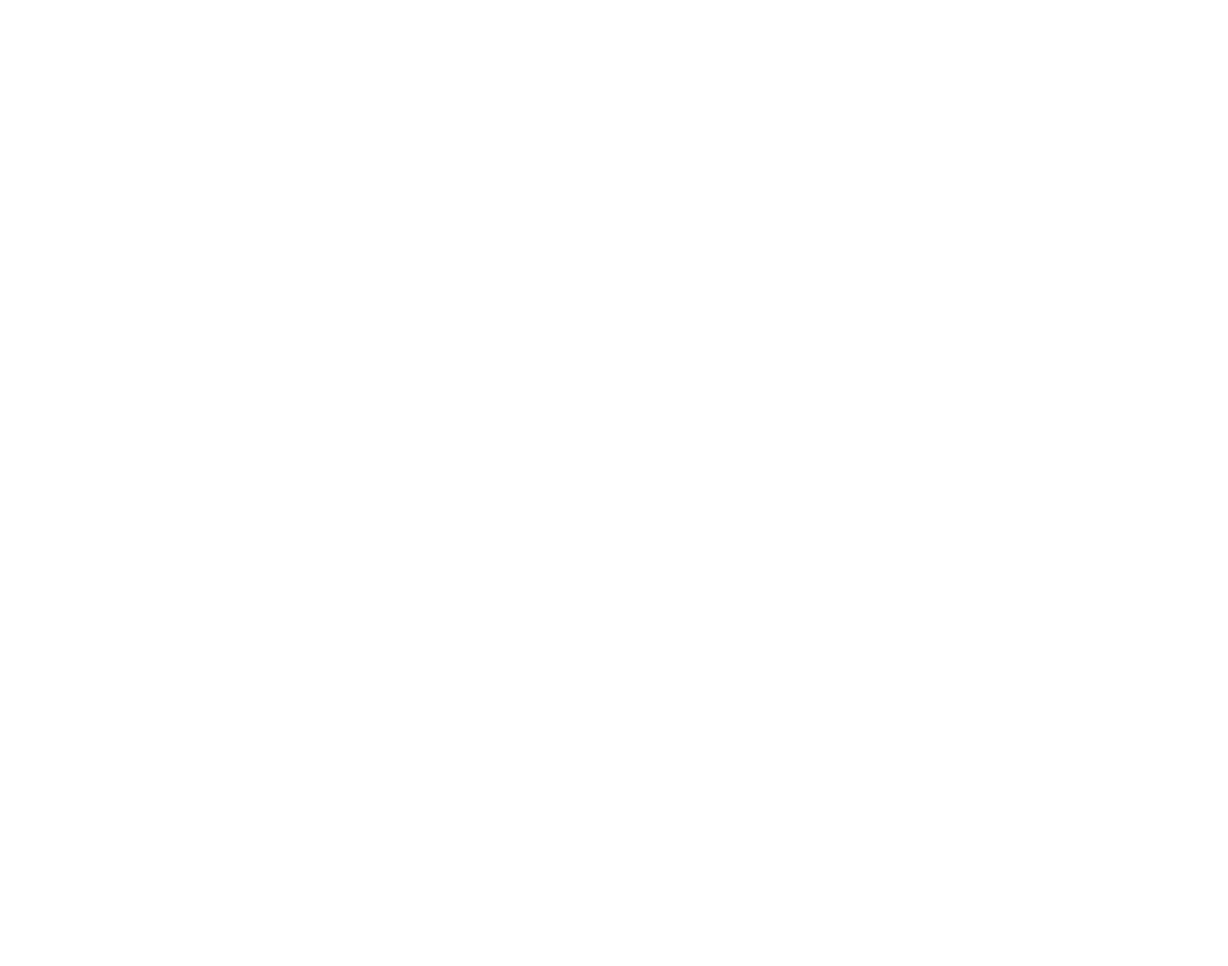
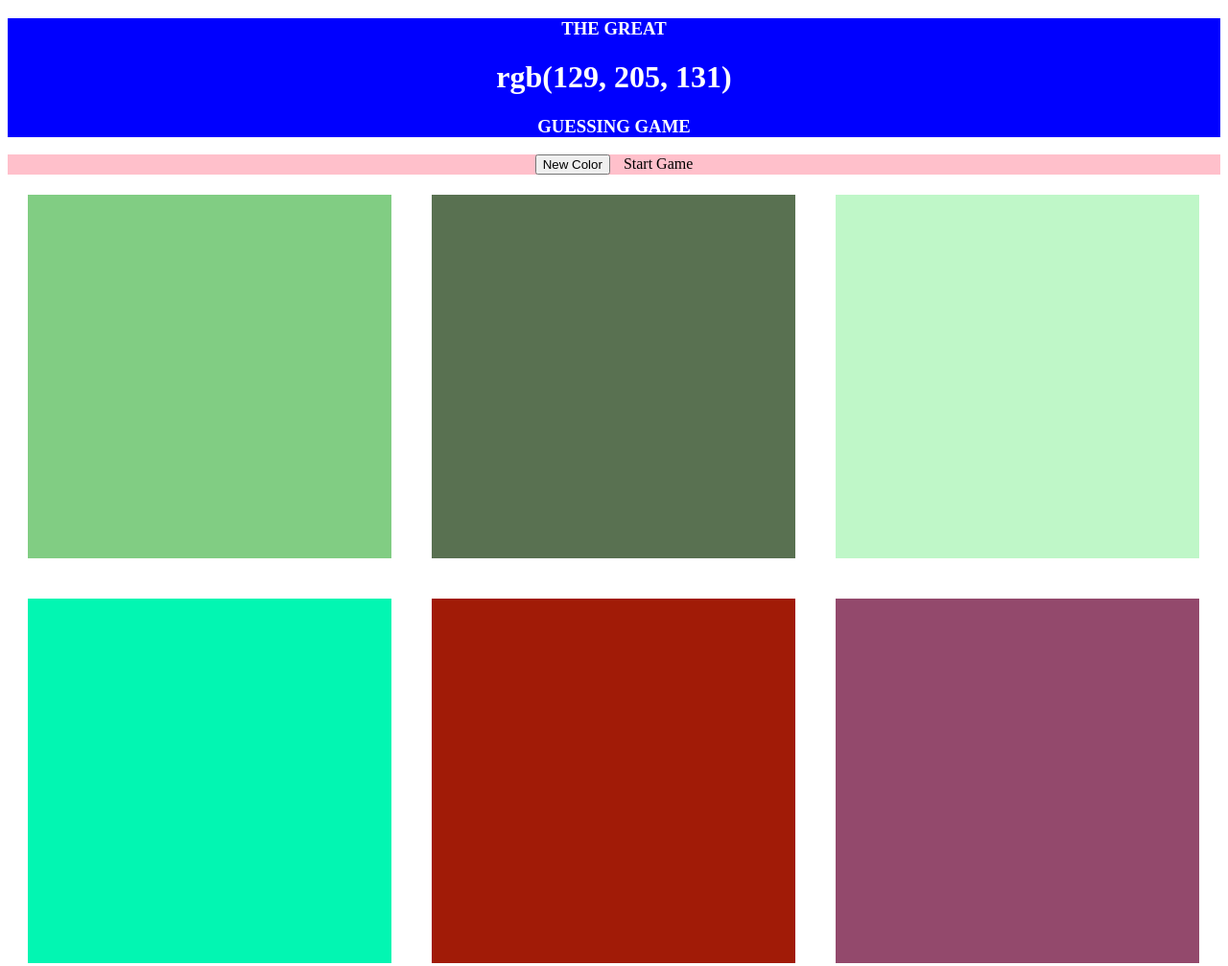
Before and after one commit to addy1234/RGB-Game, a plain HTML site: page index.html in a window 1280 px wide. Shown: the whole page at 96% size. Before the commit the page ends 800 px from the top, so only its background shows below. Drawn offline with Linux system fonts and the light colour scheme.

Commit message:
commit 2

```diff
--- /dev/null
+++ b/color game.js
@@ -0,0 +1,71 @@
+var colors = generateRandomColor(6);
+
+var squares = document.querySelectorAll(".square");
+var picked = pickColor();
+var colorDisplay = document.querySelector("#colorDisplay");
+var messageDisplay = document.querySelector("#messageDisplay");
+var newColor = document.querySelector("#newColor");
+
+colorDisplay.textContent = picked;
+
+//Code for the new color button
+newColor.addEventListener("click",function(){
+	//0console.log("hello");
+	colors=generateRandomColor(6);
+	picked = pickColor();
+	colorDisplay.textContent = picked;
+	for(var i = 0; i < squares.length; i++){
+		squares[i].style.backgroundColor = colors[i];
+	}
+})
+
+for(var i = 0; i < squares.length; i++){
+	//add initial colors to squares
+	squares[i].style.backgroundColor = colors[i];
+
+	// add Event Listener t o the squares
+	squares[i].addEventListener("click", function(){
+		var clickedColor = this.style.backgroundColor;
+		if(clickedColor != picked){
+			var body = document.querySelector("body");
+			this.style.backgroundColor = "white";
+			messageDisplay.textContent = "Try Again"
+		}else{
+			messageDisplay.textContent = "Correct"
+			changeColor(picked);
+			newColor.textContent = "Play Again?";
+		}
+	})
+}
+
+function changeColor(color){
+	for(var i = 0; i < squares.length; i++){
+		//change each color to match the background color
+		squares[i].style.backgroundColor = color;
+	}
+	document.querySelector("#align").style.backgroundColor = color;
+}
+
+function generateRandomColor(num){
+	// Generate num colors and return the array!!
+	var colors = [];
+	for(var i = 0; i < num; i++){
+		// get random color and push into the array.
+		colors[i] = randomColor();
+	}
+	return colors;
+}
+
+function pickColor(){
+	var x = Math.floor((Math.random()*colors.length));
+	return colors[x];
+}
+
+function randomColor(){
+	// Pick any number from 0 to 255.
+	var r = Math.floor((Math.random()*256));
+	var g = Math.floor((Math.random()*256));
+	var b = Math.floor((Math.random()*256));
+	var color = "rgb(" + r + ", " + g + ", " + b + ")";
+	return color;
+}
--- a/index.html
+++ b/index.html
@@ -0,0 +1,30 @@
+<!DOCTYPE html>
+<html>
+<head>
+	<title>RGB Game</title>
+	<link rel="stylesheet" type="text/css" href="rgb.css">
+</head>
+<body>
+
+	<div id = "align">
+		<h3 >THE GREAT</h3>
+		<h1 id="colorDisplay">RGB(175,203,2)</h1>
+		<h3>GUESSING GAME</h3>
+	</div>
+
+	<div id="stripe">
+		<button id="newColor">New Color</button>
+		<span id="messageDisplay">Start Game</span>
+	</div>
+
+	<div id="container">
+		<div class="square"></div>
+		<div class="square"></div>
+		<div class="square"></div>
+		<div class="square"></div>
+		<div class="square"></div>
+		<div class="square"></div>
+	</div>
+	<script type="text/javascript" src="color game.js"></script>
+</body>
+</html>
--- /dev/null
+++ b/rgb.css
@@ -0,0 +1,25 @@
+div{
+	background-color: #232323;
+}
+
+#align{
+	background: blue;
+	color: white;
+	text-align: center;
+	margin-top: 0px;
+}
+
+.square{
+	padding: 15%;
+	float: left;
+	margin: 1.66%;
+}
+
+#stripe{
+	background-color: pink;
+	text-align: center;
+}
+
+#newColor{
+	margin-right: 10px;
+}
```
